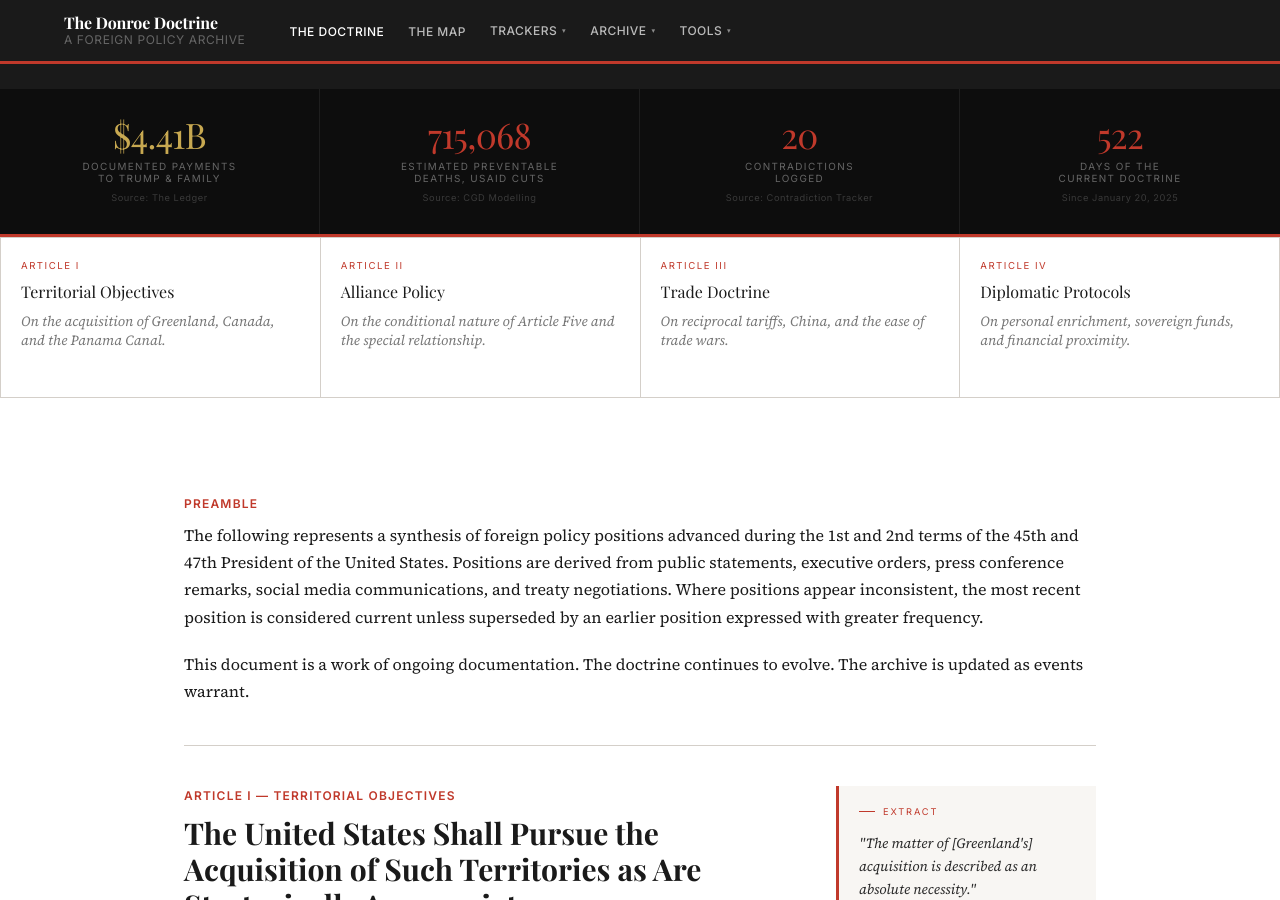
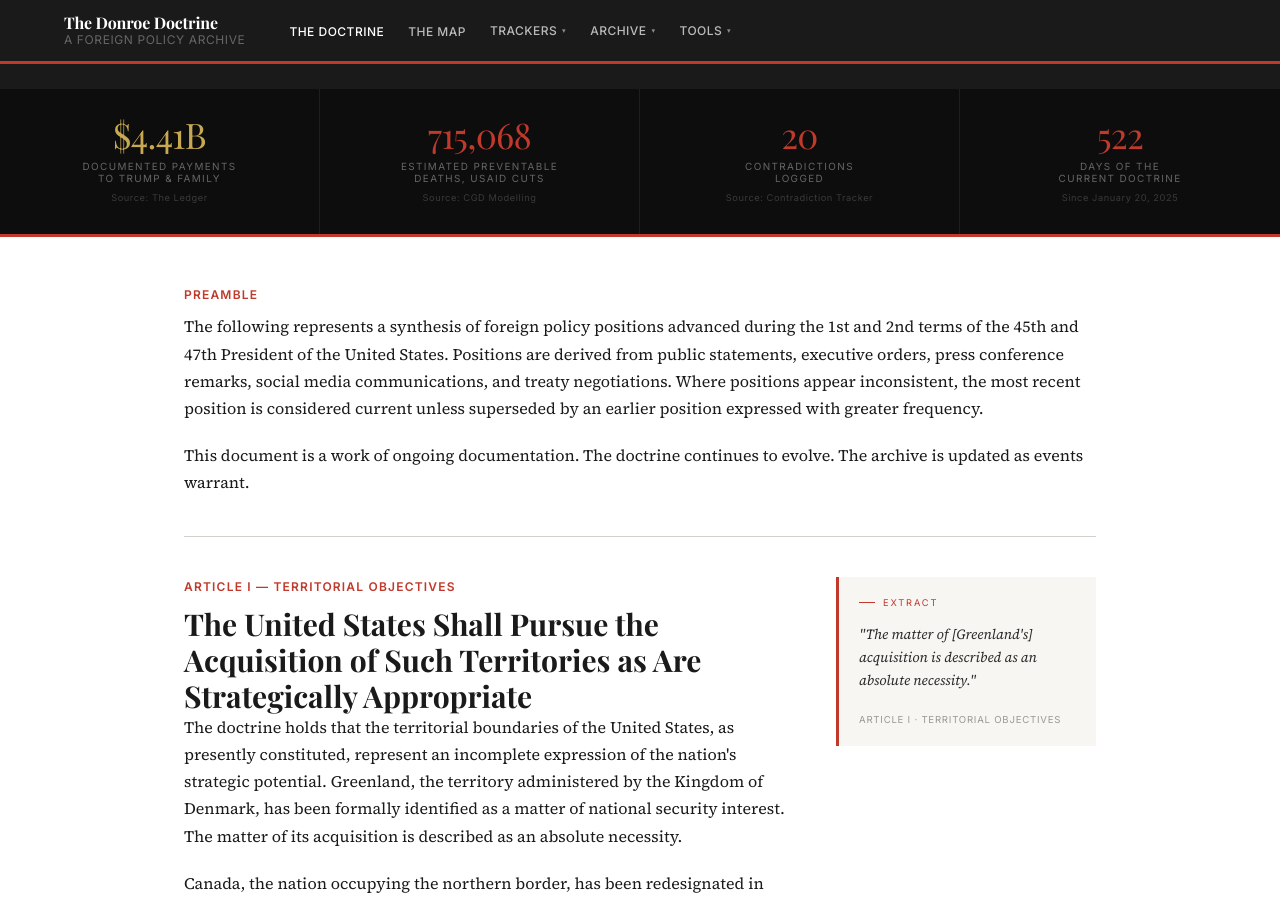
Before and after one commit to dtgara/donroe-doctrine, a Jekyll site: the page built from index.html, in a window 1280 px wide and 900 px high, scrolled down 403 px. Built offline with Jekyll 4.4.1, drawn with Linux system fonts in a browser that asks for light colours; some web fonts are replaced.

Commit message:
Remove article index cards between status board and preamble

```diff
--- a/index.html
+++ b/index.html
@@ -38,33 +38,6 @@ body_class: page-doctrine
     <div class="doctrine-status-label">Days of the<br>Current Doctrine</div>
     <div class="doctrine-status-source">Since January 20, 2025</div>
   </div>
-</div>
-
-<div class="doctrine-article-index">
-  <a href="#territorial" class="doctrine-article-card">
-    <div class="doctrine-article-card-num">Article I</div>
-    <div class="doctrine-article-card-title">Territorial Objectives</div>
-    <div class="doctrine-article-card-sub">On the acquisition of Greenland, Canada, and the Panama Canal.</div>
-    <span class="doctrine-article-card-arrow">Read &rarr;</span>
-  </a>
-  <a href="#alliance" class="doctrine-article-card">
-    <div class="doctrine-article-card-num">Article II</div>
-    <div class="doctrine-article-card-title">Alliance Policy</div>
-    <div class="doctrine-article-card-sub">On the conditional nature of Article Five and the special relationship.</div>
-    <span class="doctrine-article-card-arrow">Read &rarr;</span>
-  </a>
-  <a href="#trade" class="doctrine-article-card">
-    <div class="doctrine-article-card-num">Article III</div>
-    <div class="doctrine-article-card-title">Trade Doctrine</div>
-    <div class="doctrine-article-card-sub">On reciprocal tariffs, China, and the ease of trade wars.</div>
-    <span class="doctrine-article-card-arrow">Read &rarr;</span>
-  </a>
-  <a href="#diplomatic" class="doctrine-article-card">
-    <div class="doctrine-article-card-num">Article IV</div>
-    <div class="doctrine-article-card-title">Diplomatic Protocols</div>
-    <div class="doctrine-article-card-sub">On personal enrichment, sovereign funds, and financial proximity.</div>
-    <span class="doctrine-article-card-arrow">Read &rarr;</span>
-  </a>
 </div>
 
 <div class="doctrine-body">
```
